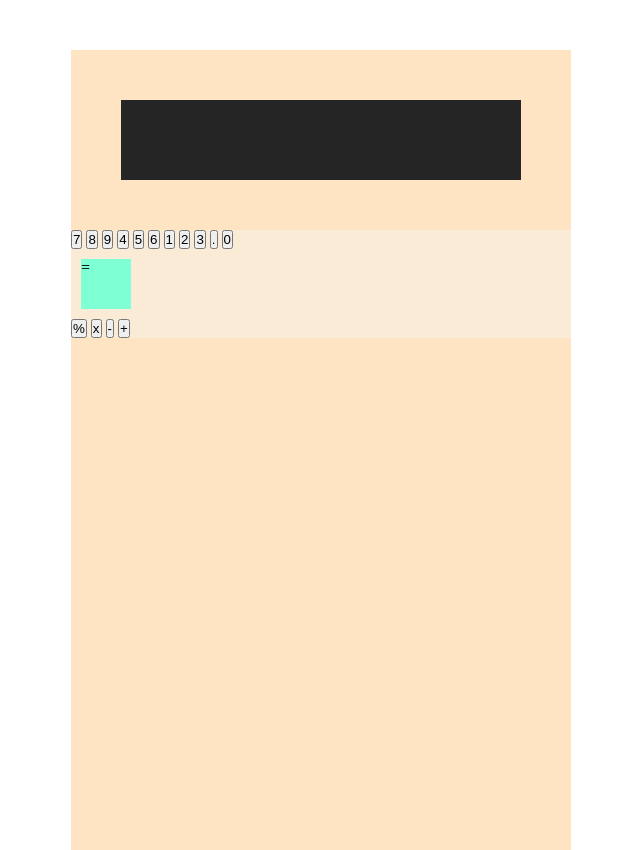
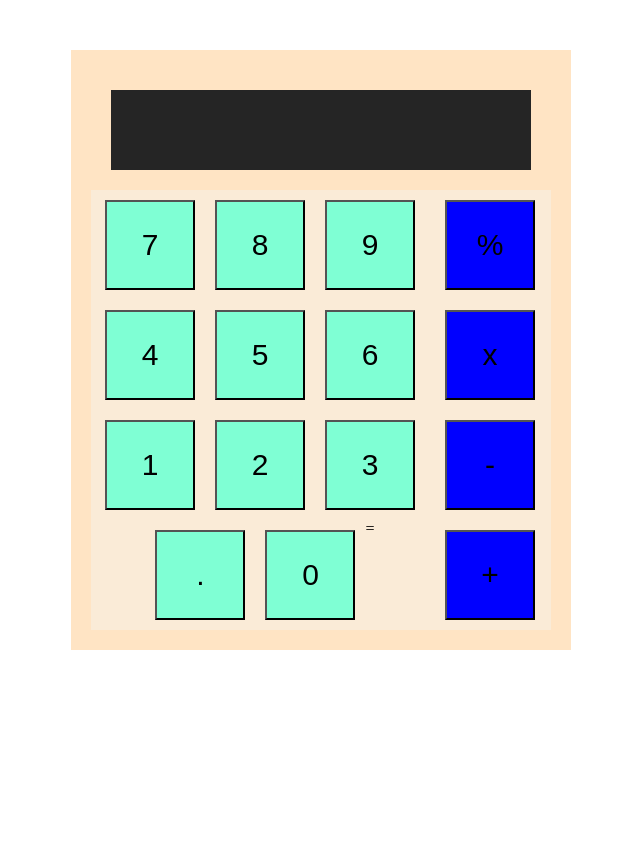
Before and after one commit to noireko/calculadora, a plain HTML site: page index.html in a window 1280 px wide. Shown: the whole page, without its empty margins (319-959 px from the left). After the commit the page ends 800 px from the top, so only its background shows below. Drawn offline with Linux system fonts and the light colour scheme.

Commit message:
Reorganized buttons, changed font-size

```diff
--- a/style.css
+++ b/style.css
@@ -13,13 +13,19 @@ body {
 main {
     background-color: bisque;
     width: 500px;
-    height: 800px;
+    height: 100%;
+}
+
+.contenedor-calcu {
+    height: 100%;
+    width: 100%;
+    padding: 20px;
 }
 
 .contenedor-pantalla {
     display: flex;
     justify-content: center;
-    padding: 50px;
+    padding: 20px;
 }
 
 .pantalla {
@@ -32,21 +38,33 @@ main {
     height: 100%;
     width: 100%;
     background-color: antiquewhite;
+    display:flex;
 }
 
-.botones {}
-
-.botones div,
-.operadores div {
-    height: 50px;
-    width: 50px;
-    margin: 10px;
+.botones {
+    display:flex;
+    flex-wrap: wrap;
+    justify-content: center;
 }
 
-.botones div {
+.operadores {
+    display:flex;
+    flex-wrap: wrap;
+    justify-content: center;
+}
+
+.botones button,
+.operadores button {
+    height: 90px;
+    width: 90px;
+    margin: 10px;
+    font-size: 30px;
+}
+
+.botones button {
     background-color: aquamarine;
 }
 
-.operadores div {
+.operadores button {
     background-color: blue;
 }
```
